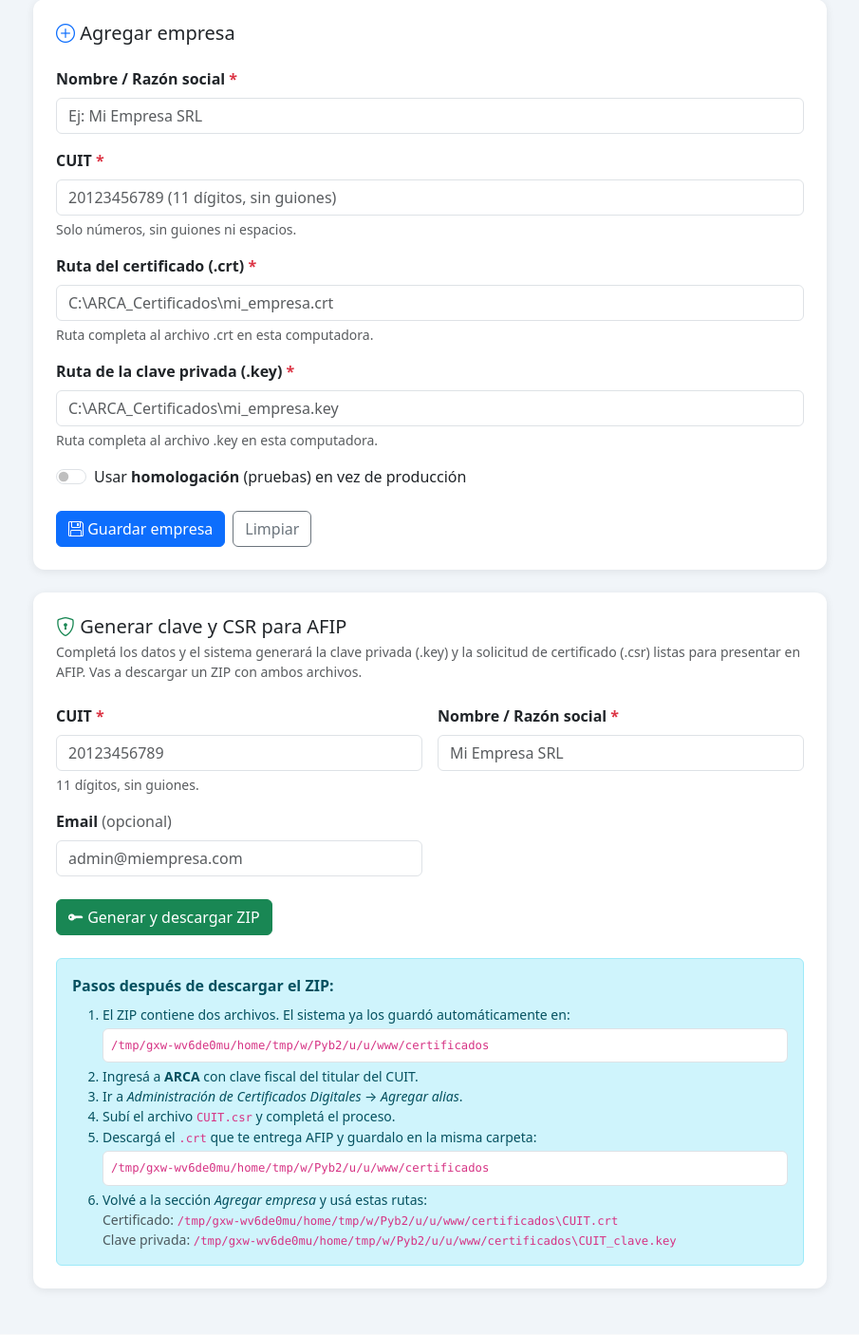
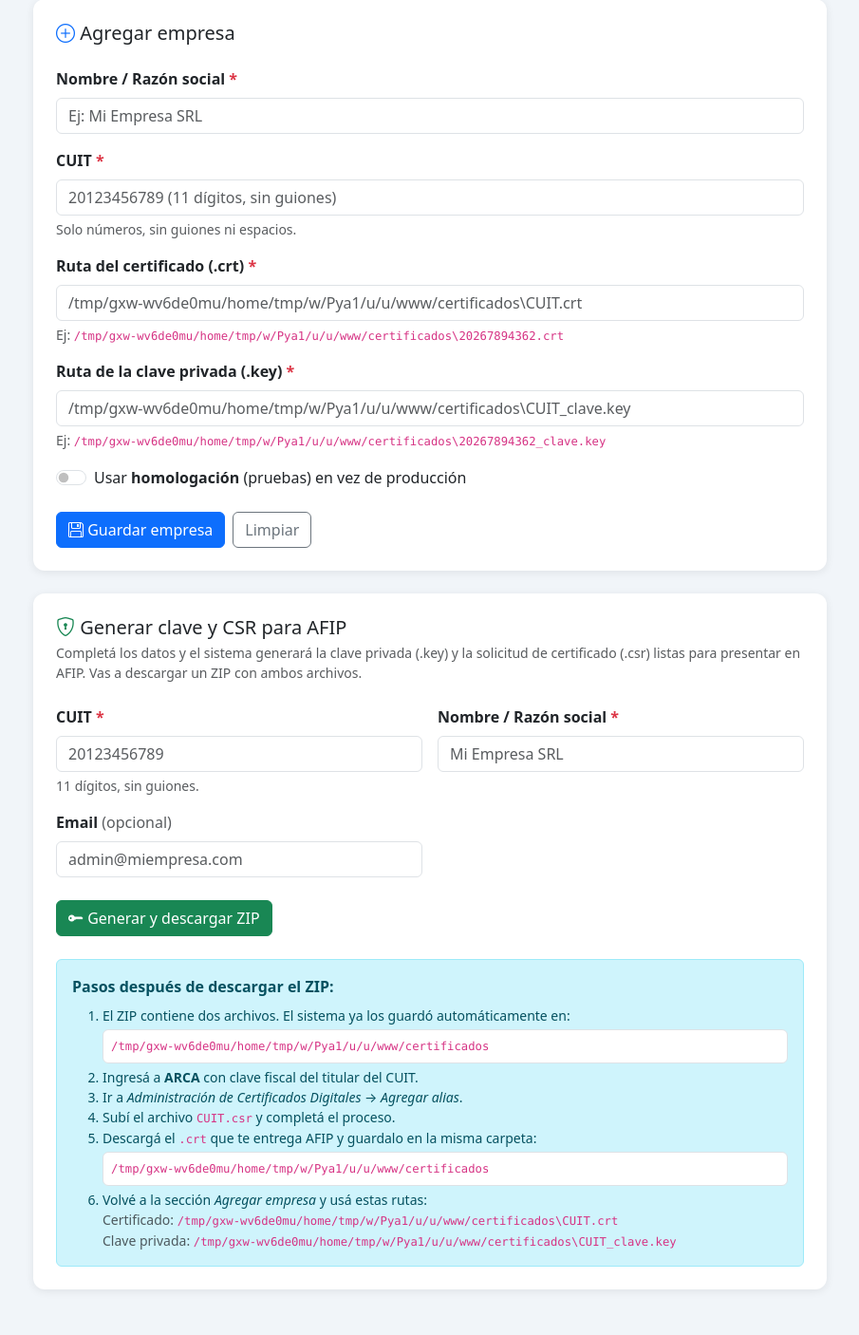
Before and after one commit to frodriguez77/Arca-Facturacion, a Flask app: page /admin in a window 1280 px wide. Shown: the part 273-1679 px from the top of the page at 95% size, without its empty margins (187-1092 px from the left). Before the commit the page ends 1635 px from the top, so only its background shows below. Run offline with Flask 3, Linux system fonts and the light colour scheme.

Commit message:
Actualizar placeholders de rutas con carpeta certificados real
Co-Authored-By: Claude Sonnet 4.6 <noreply@anthropic.com>

```diff
--- a/templates/admin.html
+++ b/templates/admin.html
@@ -96,15 +96,15 @@
         <div class="mb-3">
           <label class="form-label fw-semibold">Ruta del certificado (.crt) <span class="text-danger">*</span></label>
           <input type="text" class="form-control" id="f-cert"
-                 placeholder="C:\ARCA_Certificados\mi_empresa.crt" required>
-          <div class="form-text">Ruta completa al archivo .crt en esta computadora.</div>
+                 placeholder="{{ certs_dir }}\CUIT.crt" required>
+          <div class="form-text">Ej: <code>{{ certs_dir }}\20267894362.crt</code></div>
         </div>
 
         <div class="mb-3">
           <label class="form-label fw-semibold">Ruta de la clave privada (.key) <span class="text-danger">*</span></label>
           <input type="text" class="form-control" id="f-key"
-                 placeholder="C:\ARCA_Certificados\mi_empresa.key" required>
-          <div class="form-text">Ruta completa al archivo .key en esta computadora.</div>
+                 placeholder="{{ certs_dir }}\CUIT_clave.key" required>
+          <div class="form-text">Ej: <code>{{ certs_dir }}\20267894362_clave.key</code></div>
         </div>
 
         <div class="mb-4">
```
